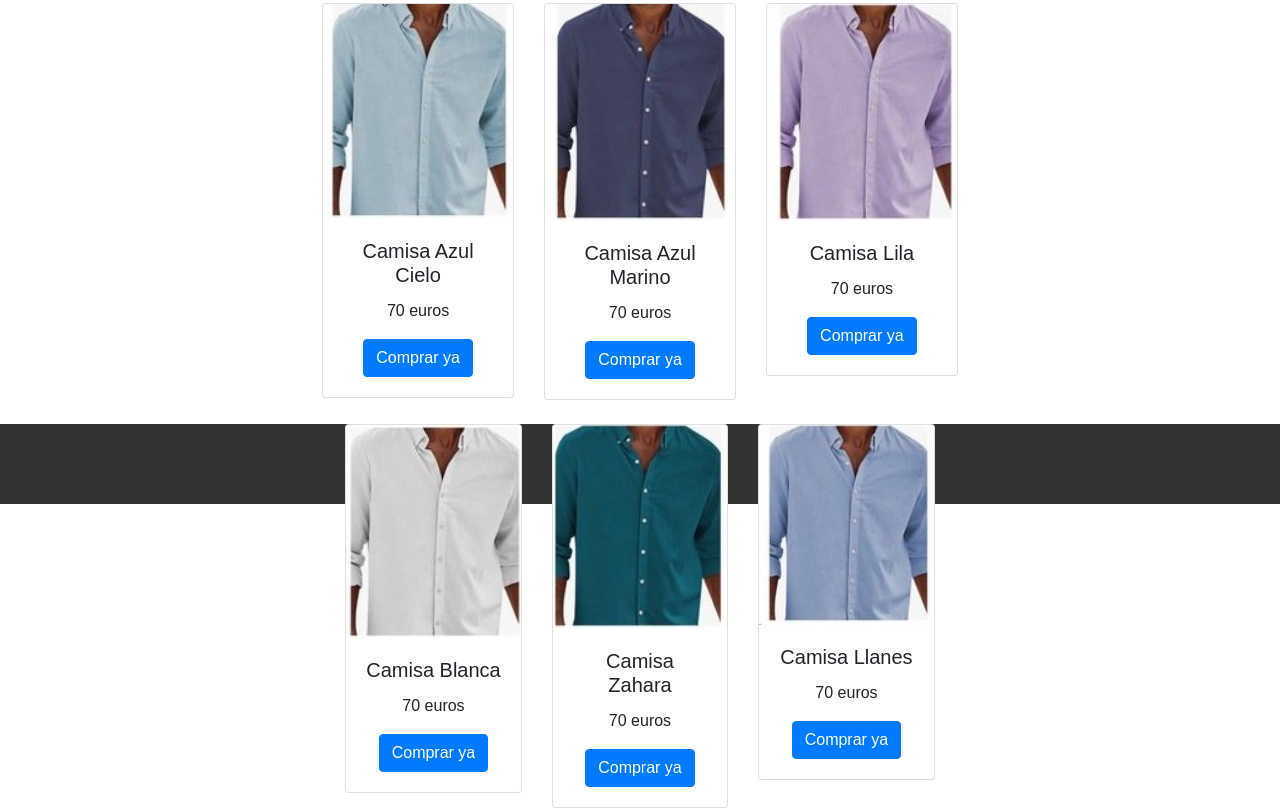
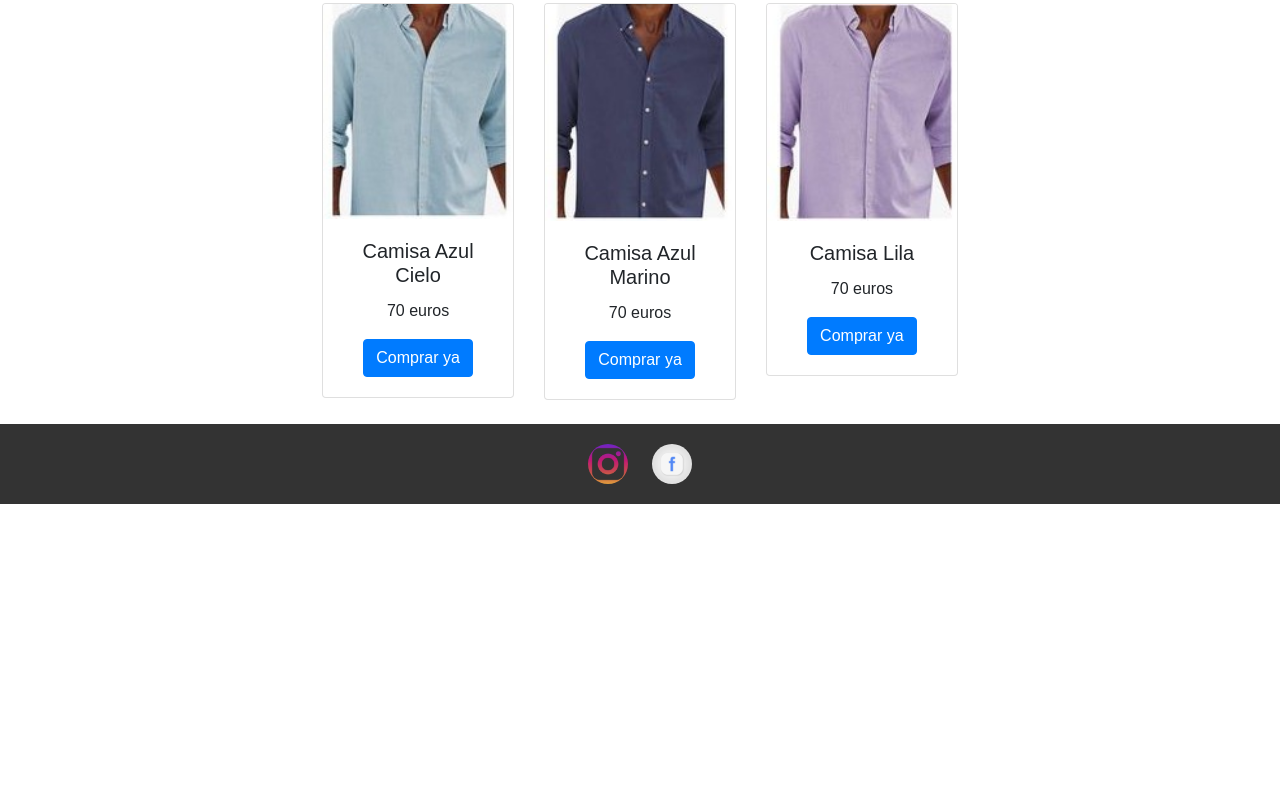
Before and after one commit to marrrra2/CRUD_TINGLADO, a website: page camisas.html in a window 1280 px wide. Shown: the part 690-1498 px from the top of the page. After the commit the page ends 1194 px from the top, so only its background shows below. Drawn offline with nearby package versions, Linux system fonts and the light colour scheme.

Commit message:
footers arreglados

```diff
--- a/camisas.html
+++ b/camisas.html
@@ -184,77 +184,13 @@
 
 </div>
 
-<div
-id="carouselMultiItemExample"
-class="carousel slide carousel-dark text-center"
-data-mdb-ride="carousel"
->
 
-
-
-  <div class="carousel-item active">
-    <div class="container">
-      <div class="row">
-        <div class="col-lg-4 d-md-12 d-lg-block">
-          <div class="card">
-            <img
-              src="./imagenes/camisas/camisa_blanca.jpeg"
-              class="card-img-top"
-              alt="Waterfall"
-            />
-            <div class="card-body">
-              <h5 class="card-title">Camisa Blanca</h5>
-              <p class="card-text">
-                70 euros
-              </p>
-              <a href="https://www.instagram.com/direct/t/17845261880687485"  target="_blank" class="btn btn-primary">Comprar ya</a>
-            </div>
-          </div>
-        </div>
-
-        <div class="col-lg-4 d-md-12 d-lg-block">
-          <div class="card">
-            <img
-              src="./imagenes/camisas/camisa_zahara.jpeg"
-              class="card-img-top"
-              alt="Sunset Over the Sea"
-            />
-            <div class="card-body">
-              <h5 class="card-title">Camisa Zahara</h5>
-              <p class="card-text">
-                70 euros
-              </p>
-              <a href="https://www.instagram.com/direct/t/17845261880687485"  target="_blank" class="btn btn-primary">Comprar ya</a>
-            </div>
-          </div>
-        </div>
-
-        <div class="col-lg-4 d-md-12 d-lg-block">
-
-          <div class="card">
-            <img
-              src="./imagenes/camisas/camisa_llanes.jpeg"
-              class="card-img-top"
-              alt="Sunset over the Sea"
-            />
-            <div class="card-body">
-              <h5 class="card-title">Camisa Llanes</h5>
-              <p class="card-text">
-                70 euros
-              </p>
-              <a href="https://www.instagram.com/direct/t/17845261880687485"  target="_blank" class="btn btn-primary">Comprar ya</a>
-            </div>
-          </div>
-        </div>
-      </div>
-    </div>
-  </div>
   <footer>
     <ul">
         <li><a href="https://www.instagram.com/tinglado.es/" target="_blank"><img src="./imagenes/instagram-icon.png" alt="Instagram"></a></li>
         <li><a href="https://www.facebook.com/profile.php?id=100076945796168&locale=es_ES" target="_blank"><img src="./imagenes/facebook-icon.jpg" alt="Facebook"></a></li>
     </ul>
-</footer>
+  </footer>
 
 
 
```
Also changed, not shown: corbatas.html (+3 -0 lines), login.html (+3 -2 lines), 1 other file.
